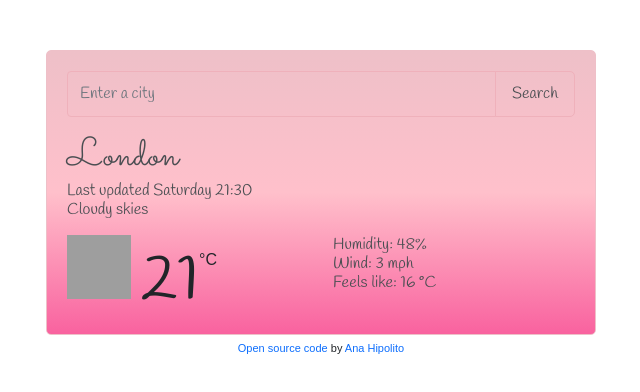
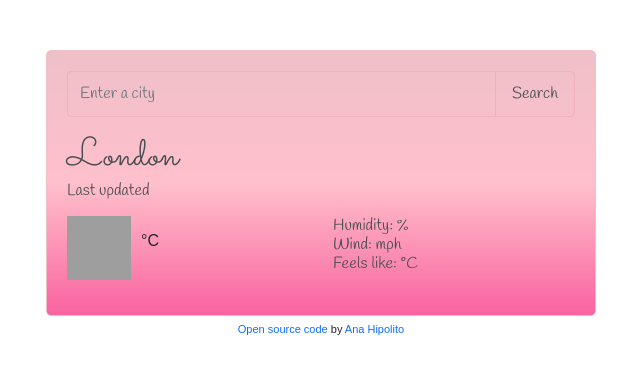
Before and after one commit to anahips/weather-react-2, a React (Create React App) app: page / in a window 1280 px wide. Shown: the top 392 px of the page, without its empty margins (319-959 px from the left). Built offline with nearby package versions, Linux system fonts and the light colour scheme; grey boxes are pictures that could not be loaded.

Commit message:
moved city and temperature component into search component, accessed weather data

```diff
--- a/src/App.js
+++ b/src/App.js
@@ -1,7 +1,5 @@
 import React from "react";
 import Search from "./Search";
-import City from "./City";
-import Temperature from "./Temperature";
 
 import "./App.css";
 
@@ -10,8 +8,6 @@ function App() {
     <div className="App">
       <div className="container">
         <Search />
-        <City />
-        <Temperature />
       </div>
       <p>
         <a href="https://github.com/anahips/weather-react-2">
--- a/src/City.js
+++ b/src/City.js
@@ -2,21 +2,15 @@ import React from "react";
 
 import "./City.css";
 
-export default function City() {
-  let cityData = {
-    city: "London",
-    lastUpdate: "Saturday 21:30",
-    description: "Cloudy skies",
-  };
-
+export default function City(props) {
   return (
     <div className="City">
-      <h1>{cityData.city}</h1>
+      <h1>London</h1>
       <ul>
         <li id="update">
-          Last updated <span>{cityData.lastUpdate}</span>
+          Last updated <span>{props.data.desription}</span>
         </li>
-        <li id="description">{cityData.description}</li>
+        <li id="description">{props.data.description}</li>
       </ul>
     </div>
   );
--- a/src/Search.js
+++ b/src/Search.js
@@ -1,10 +1,13 @@
 import React, { useState } from "react";
 import axios from "axios";
+import City from "./City";
+import Temperature from "./Temperature";
 
 import "./Search.css";
 
 export default function Search() {
   let [city, setCity] = useState("");
+  let [weatherData, setWeatherData] = useState("");
 
   function handleSubmit(event) {
     event.preventDefault();
@@ -18,9 +21,17 @@ export default function Search() {
 
   function displayWeather(response) {
     console.log(response);
+    setWeatherData({
+      temperature: Math.round(response.data.main.temp),
+      humidity: Math.round(response.data.main.humidity),
+      wind: Math.round(response.data.wind.speed),
+      feelsLike: Math.round(response.data.main.feels_like),
+      description: response.data.weather[0].description,
+    });
   }
 
   return (
+    <div>
       <form onSubmit={handleSubmit}>
         <div className="input-group mb-3 search-form">
           <input
@@ -41,5 +52,8 @@ export default function Search() {
           </button>
         </div>
       </form>
+      <City data={weatherData} />
+      <Temperature data={weatherData} />
+    </div>
   );
 }
--- a/src/Temperature.js
+++ b/src/Temperature.js
@@ -2,14 +2,7 @@ import React from "react";
 
 import "./Temperature.css";
 
-export default function Temperature() {
-  let weatherData = {
-    temperature: 21,
-    humidity: 48,
-    wind: 3,
-    feelsLike: 16,
-  };
-
+export default function Temperature(props) {
   return (
     <div className="row Temperature">
       <div className="col-6 text-start">
@@ -20,7 +13,7 @@ export default function Temperature() {
             id="icon"
           />
           <span>
-            <strong>{weatherData.temperature}</strong>
+            <strong>{props.data.temperature}</strong>
           </span>
           <span className="units">°C</span>
         </div>
@@ -28,13 +21,13 @@ export default function Temperature() {
       <div className="col-6">
         <ul>
           <li>
-            Humidity: <span>{weatherData.humidity}%</span>
+            Humidity: <span>{props.data.humidity}%</span>
           </li>
           <li>
-            Wind: <span>{weatherData.wind} mph</span>
+            Wind: <span>{props.data.wind} mph</span>
           </li>
           <li>
-            Feels like: <span>{weatherData.feelsLike} °C</span>
+            Feels like: <span>{props.data.feelsLike} °C</span>
           </li>
         </ul>
       </div>
```
Lines whose indentation alone changed are shown as unchanged.
